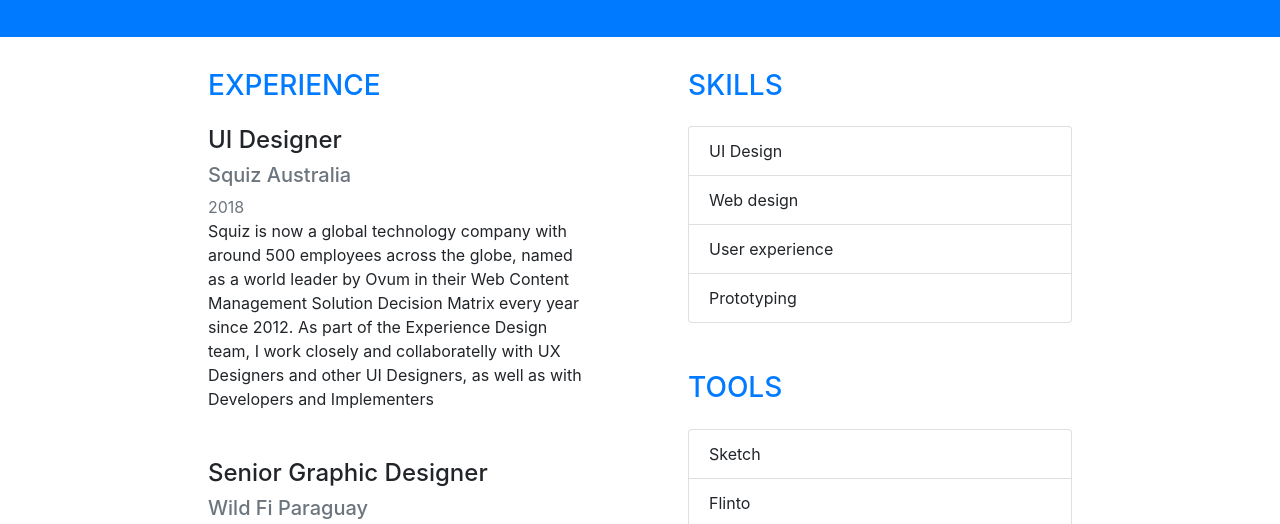
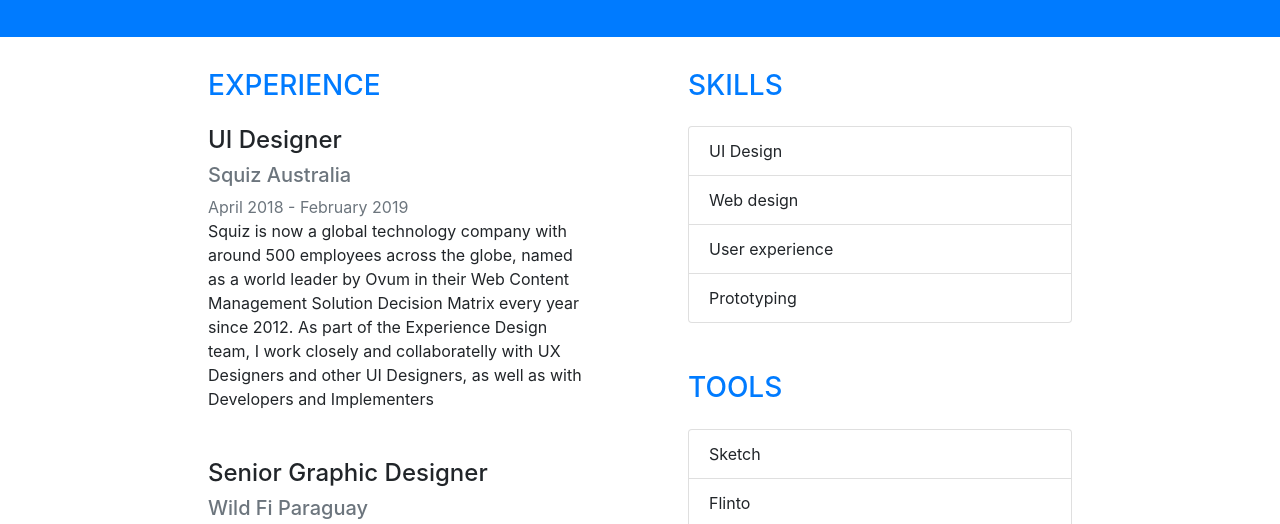
Before and after one commit to cinthiabalbuena/cinthiabalbuena.github.io, a plain HTML site: page index.html in a window 1280 px wide. Shown: the part 260-784 px from the top of the page. Drawn offline with nearby package versions, Linux system fonts and the light colour scheme.

Commit message:
Update index.html

```diff
--- a/index.html
+++ b/index.html
@@ -40,7 +40,7 @@
             <div class="job mb-5">
               <h4 class="card-title my-2">UI Designer</h4>
               <h5 class="card-subtitle my-2 text-secondary"> Squiz Australia</h5>
-              <span class="text-muted my-2">2018</span>
+              <span class="text-muted my-2">April 2018 - February 2019</span>
               <p>Squiz is now a global technology company with around 500 employees across the globe, named as a world leader by Ovum in their Web Content Management Solution Decision Matrix every year since 2012. As part of the Experience Design team, I work closely and collaboratelly with UX Designers and other UI Designers, as well as with Developers and Implementers</p>
             </div>
             <div class="job mb-5">
```
